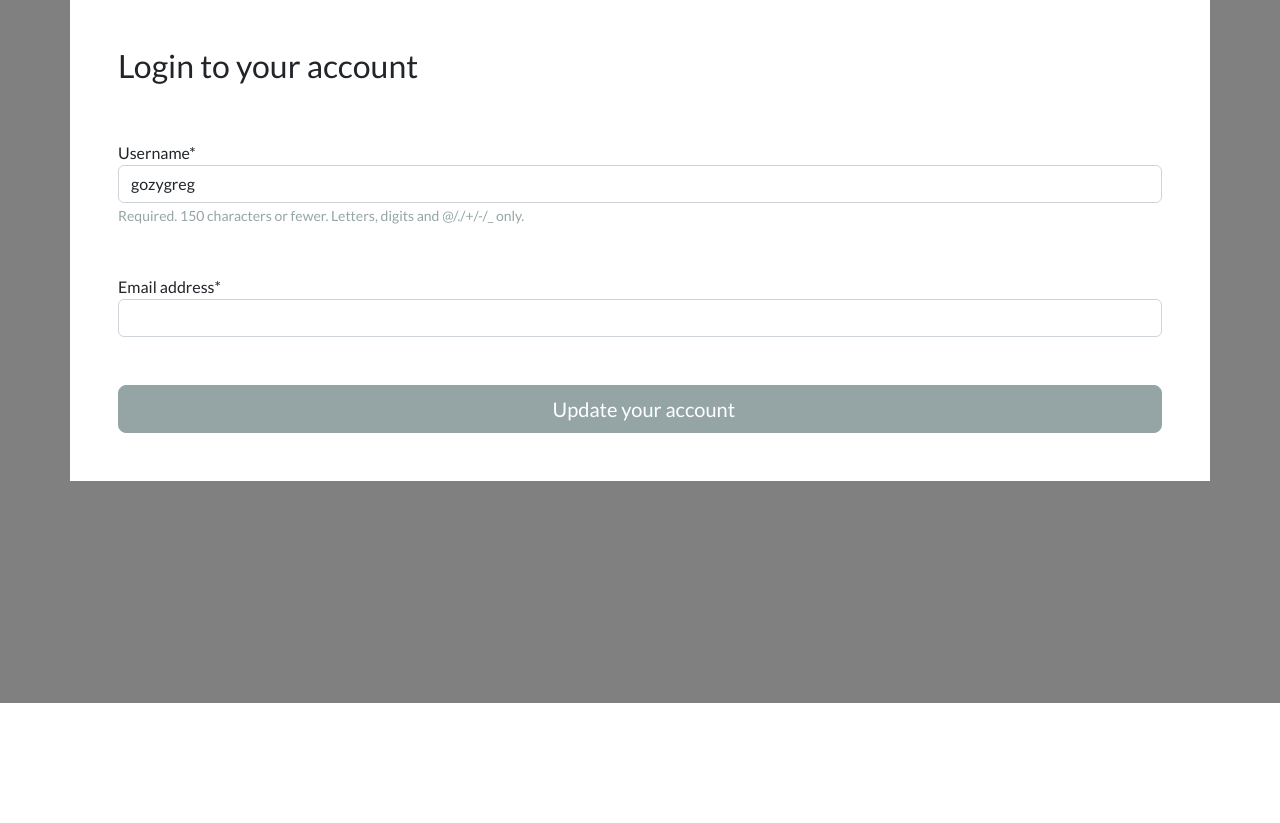
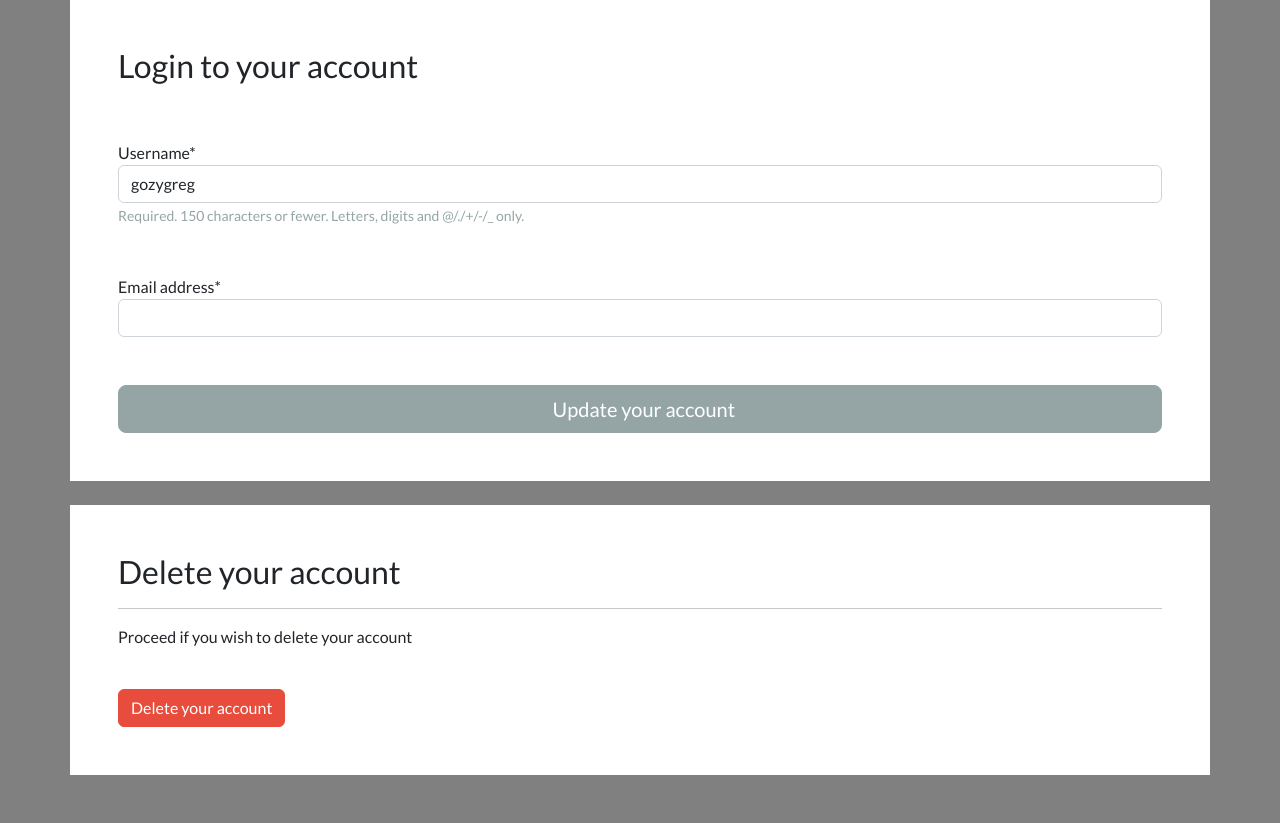
Before and after one commit to gozygreg/buisness, a Django app: page /account/profile-management in a window 1280 px wide. Shown: the part 97-920 px from the top of the page. Before the commit the page ends 800 px from the top, so only its background shows below. Run offline with Django 3.2, Linux system fonts and the light colour scheme; a user stored in the database is signed in; data comes from the database, SQL or seed files in the repository; both versions use the stored data as it was after the commit; some libraries are stand-ins or nearby versions.

Commit message:
Profile management for users to delete their account

```diff
--- a/ecommerse/account/templates/account/profile-management.html
+++ b/ecommerse/account/templates/account/profile-management.html
@@ -29,6 +29,15 @@
                 account</button>
         </form>
     </div>
+    <br>
+    <div class="container bg-white shadow-md p-5 form-layout">
+        <h3>Delete your account</h3>
+        <hr>
+        <p>Proceed if you wish to delete your account</p>
+        <br>
+        <a class="btn btn-danger navbar-btn text-white" type="button" href="{% url 'delete-account' %}">Delete your
+            account</a>
+    </div>
 </body>
 
 <br><br>
--- a/ecommerse/account/views.py
+++ b/ecommerse/account/views.py
@@ -114,7 +114,10 @@ def profile_management(request):
     return render(request, 'account/profile-management.html', context=context)
 
 
-
 @login_required(login_url='my-login')
 def delete_account(request):
+    user = User.objects.get(id=request.user.id)
+    if request.method == 'POST':
+        user.delete()
+        return redirect('store')
     return render(request, 'account/delete-account.html')
```
Also changed, not shown: ecommerse/account/templates/account/delete-account.html (+31 -1 lines), ecommerse/db.sqlite3.
